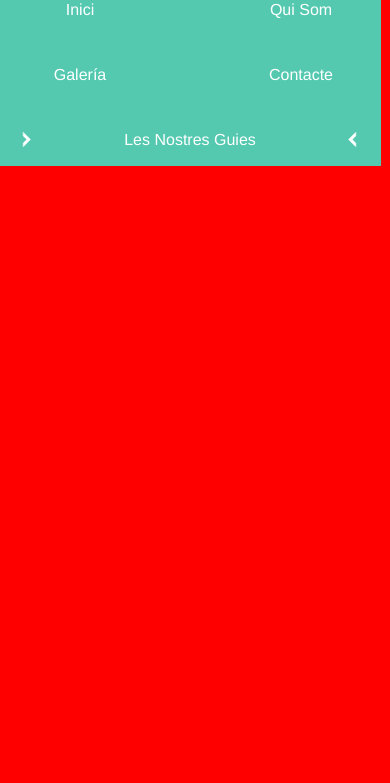
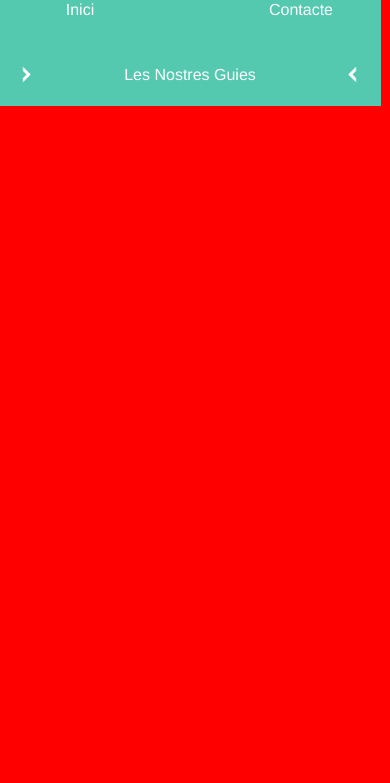
Before and after one commit to AgenciaGTravels/Agencia.G-Travels, a plain HTML site: page index.html in a window 390 px wide. Shown: the part 61-844 px from the top of the page. Drawn offline with Linux system fonts and the light colour scheme.

Commit message:
Add files via upload

```diff
--- a/Phone.css
+++ b/Phone.css
@@ -48,13 +48,13 @@ li{
   left: 320px;
   margin: 0;
   padding: 0;
-  opacity: 0.5;
+  opacity: 0.7;
 }
 .desplegable{
   position: fixed;
   background-color: #54C9B0;
   width: 381px;
-  height: 180px;
+  height: 120px;
   top: 47px;
   margin: 0;
   padding: 0;
@@ -84,28 +84,6 @@ li{
   margin-top: 15px;
 }
 .link3{
-  width: 160px;
-  height: 65px;
-  margin: 0;
-  padding: 0;
-  float: left;
-  text-align: center;
-  color: white;
-  font-family: helvetica;
-  font-size: 12pt;
-}
-.link4{
-  width: 160px;
-  height: 65px;
-  margin: 0;
-  padding: 0;
-  float: right;
-  text-align: center;
-  color: white;
-  font-family: helvetica;
-  font-size: 12pt;
-}
-.link5{
   width: 380px;
   height: 65px;
   margin-top: -10px;
@@ -117,6 +95,7 @@ li{
   font-size: 12pt;
   z-index: 2;
 }
+
 #flechaa {
   width: 10px;
   height: 10px;
--- a/index.html
+++ b/index.html
@@ -26,10 +26,8 @@
 
   <div class="desplegable">
     <div class="link1"><a href"">  Inici    </a></div>
-    <div class="link2"><a href"">  Qui Som  </a></div>
-    <div class="link3"><a href"">  Galería  </a></div>
-    <div class="link4"><a href"">  Contacte </a></div>
-    <div class="link5">
+    <div class="link2"><a href"">  Contacte </a></div>
+    <div class="link3">
 
       <div id="flechaa2">
         <div class="flechadesliza2">
```
